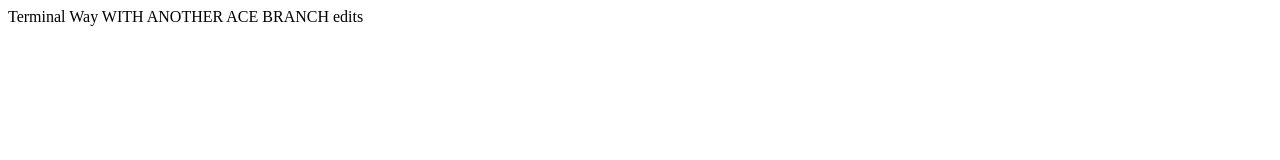
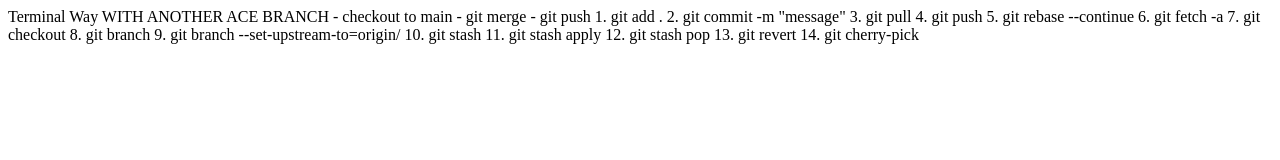
Before and after one commit to ace-mata/new-repo, a plain HTML site: page index.html in a window 1280 px wide. Drawn offline with Linux system fonts and the light colour scheme.

Commit message:
cherry picked from 6efb45844512ca2f86f1390dda192b719f2e4cec

```diff
--- a/index.html
+++ b/index.html
@@ -8,6 +8,23 @@
 <body>
   Terminal Way WITH ANOTHER ACE BRANCH
 
-  edits
-</body>
+    - checkout to main
+    - git merge <branch-name>
+    - git push
+
+    1. git add .
+    2. git commit -m "message"
+    3. git pull
+    4. git push
+    5. git rebase --continue
+    6. git fetch -a
+    7. git checkout <branch_name>
+    8. git branch <branch_name>
+    9. git branch --set-upstream-to=origin/<live_branch_name> <local_branch_name>
+    10. git stash
+    11. git stash apply
+    12. git stash pop
+    13. git revert <commit_hash>
+    14. git cherry-pick <commit_hash>
+  </body>
 </html>
```
